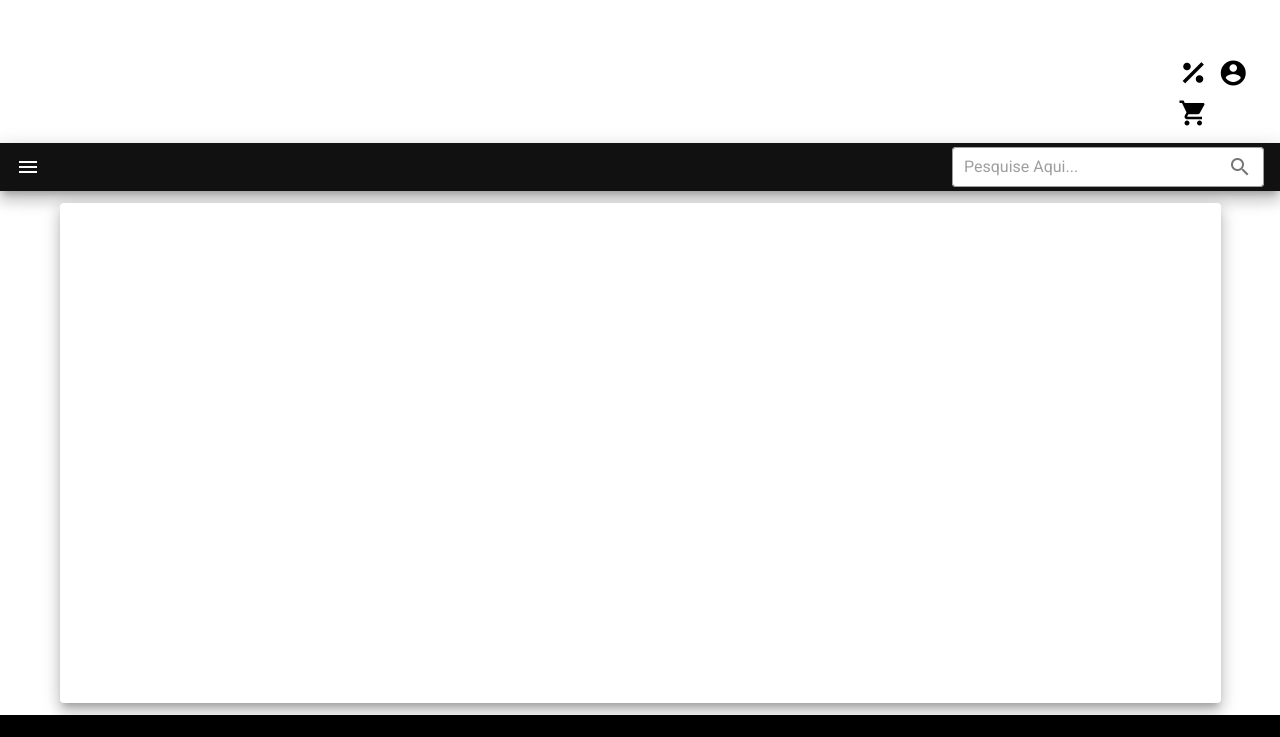
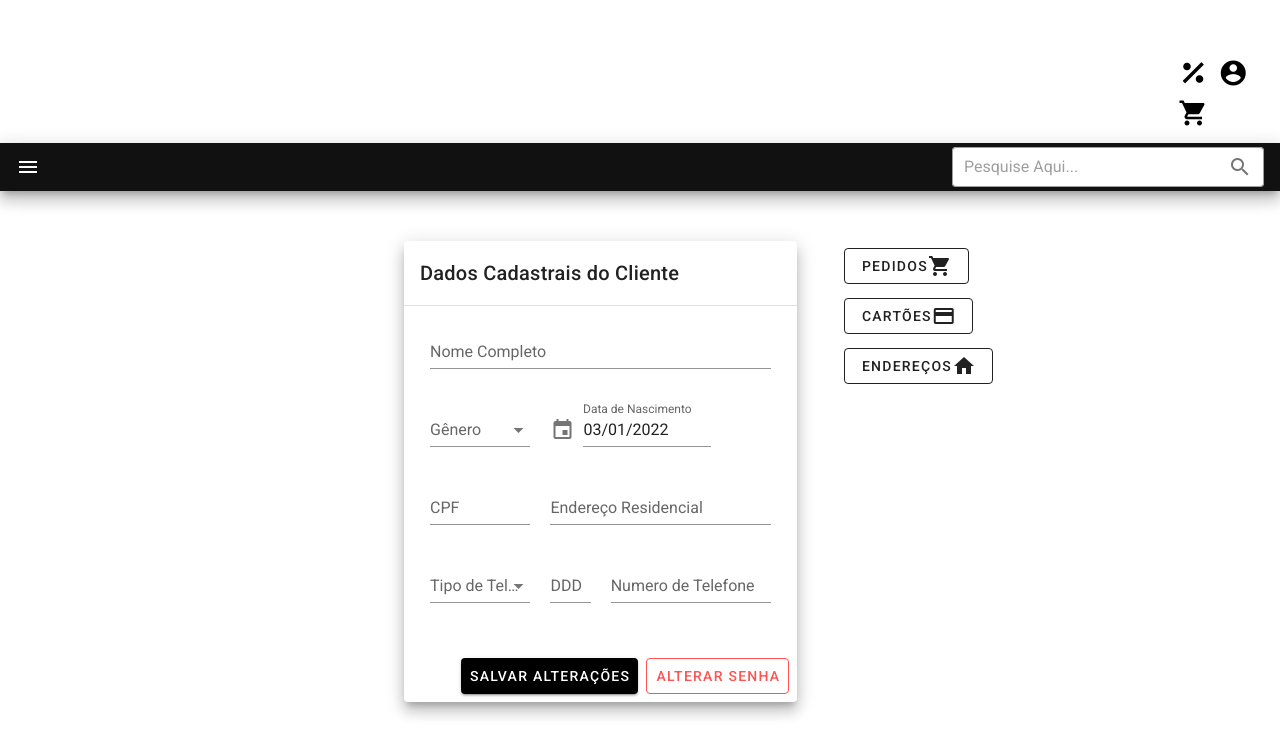
Before and after one commit to KYQPaes/project-les-front-vue, a Vue app: page /cliente in a window 1280 px wide. Shown: the part 197-934 px from the top of the page. Built offline with nearby package versions, Linux system fonts and the light colour scheme.

Commit message:
KRP - Mudanças Clientes

```diff
--- a/src/views/Cliente.vue
+++ b/src/views/Cliente.vue
@@ -1,10 +1,114 @@
 <template>
     <div>
         <Menu />
-        <v-container>
-            <v-card elevation="10" style="height:500px">
+        <div width="100%" style="padding: 50px;">
+            <v-layout>
+                <v-flex xs4 style="margin-left: 30%">
+                    <v-card elevation="10" class="justify-center">
+                        <v-card-title>
+                            Dados Cadastrais do Cliente
+                        </v-card-title>
+                        <v-divider></v-divider>
+                        <v-card-text>
+                            <v-layout>
+                                <v-flex xs12>
+                                    <v-text-field label="Nome Completo"></v-text-field>
+                                </v-flex>
+                            </v-layout>
+                            <v-layout>
+                                <v-flex xs4>
+                                    <v-autocomplete :items="items" label="Gênero"></v-autocomplete>
+                                </v-flex>
+                                <v-flex xs6>
+                                    <v-menu ref="menu1" v-model="menu1" :close-on-content-click="false" transition="scale-transition" offset-y max-width="290px" min-width="auto">
+                                        <template v-slot:activator="{ on, attrs }">
+                                            <v-text-field v-model="dateFormatted" label="Data de Nascimento" persistent-hint prepend-icon="mdi-calendar" v-bind="attrs" @blur="date = parseDate(dateFormatted)" v-on="on"></v-text-field>
+                                        </template>
+                                        <v-date-picker v-model="date" no-title @input="menu1 = false"></v-date-picker>
+                                    </v-menu>
+                                </v-flex>
+                            </v-layout>
+                            <v-layout>
+                                <v-flex xs4>
+                                    <v-text-field type="CPF" label="CPF"/>
+                                </v-flex>
+                                <v-flex xs8>
+                                    <v-text-field type="Endereço Residencial" label="Endereço Residencial"/>
+                                </v-flex>
+                            </v-layout>
+                            <v-layout>
+                                <v-flex xs4>
+                                    <v-autocomplete :items="TipoTelefone" label="Tipo de Telefone"></v-autocomplete>
+                                </v-flex>
+                                <v-flex xs2>
+                                    <v-text-field type="DDD" label="DDD"/>
+                                </v-flex>
+                                <v-flex xs6>
+                                    <v-text-field type="Numero de Telefone" label="Numero de Telefone"/>
+                                </v-flex>
+                            </v-layout>
+                        </v-card-text>
+                        <v-card-actions>
+                            <v-spacer>
+                            </v-spacer>
+                            <v-btn color="black" dark>
+                                Salvar Alterações
+                            </v-btn>
+                            <v-btn outlined color="error"dark>
+                                Alterar Senha
+                            </v-btn>
+                        </v-card-actions>
+                    </v-card>
+                </v-flex>
+                <v-spacer>
+                </v-spacer>
+                <v-flex xs4>
+                    <v-layout style="padding: 7px">
+                        <v-btn @click="openPed" outlined>
+                            Pedidos
+                            <v-icon>
+                                shopping_cart
+                            </v-icon>
+                        </v-btn>
+                    </v-layout>
+                    <v-layout style="padding: 7px">
+                        <v-btn @click="openCard" outlined>
+                            Cartões
+                            <v-icon>
+                                credit_card
+                            </v-icon>
+                        </v-btn>
+                    </v-layout>
+                    <v-layout style="padding: 7px">
+                        <v-btn @click="openEnd" outlined>
+                            Endereços
+                            <v-icon>
+                                home
+                            </v-icon>
+                        </v-btn>
+                    </v-layout>
+                </v-flex>
+            </v-layout>
+        </div>
+
+        <v-dialog width="500" v-model="dialog">
+            <v-card>
+                <v-card-title>
+                    {{title}}
+                </v-card-title>
+                <v-card-text>
+
+                </v-card-text>
+                <v-card-actions>
+                    <v-spacer>
+                    </v-spacer>
+                    <v-btn text color="error">
+                        Fechar
+                    </v-btn>
+                </v-card-actions>
             </v-card>
-        </v-container>
+        </v-dialog>
+
         <Footer />
     </div>
 </template>
@@ -14,13 +118,73 @@ import Menu from '../components/Menu.vue'
 import Footer from '../components/Footer.vue'
 export default {
     name: 'Cliente',
+    data:(vm) => ({
+        items: ["Masculino", "Feminino"],
+        TipoTelefone: ["Residencial", "Móvel"],
+
+        date: new Date(Date.now() - new Date().getTimezoneOffset() * 60000).toISOString().substr(0, 10),
+        dateFormatted: vm.formatDate(new Date(Date.now() - new Date().getTimezoneOffset() * 60000).toISOString().substr(0, 10)),
+        menu1: false,
+        menu2: false,
+
+        dialog: false,
+        title: '',
+    }),
     components: {
         Menu,
         Footer
-    }
+    },
+    computed: {
+        computedDateFormatted() {
+            return this.formatDate(this.date);
+        },
+    },
+
+    watch: {
+        date(val) {
+            this.dateFormatted = this.formatDate(this.date);
+        },
+        dialog(val){
+            if(val){
+
+            }else{
+                this.close();
+            }
+        }
+
+    },
+
+    methods: {
+        formatDate(date) {
+            if (!date) return null;
+
+            const [year, month, day] = date.split("-");
+            return `${month}/${day}/${year}`;
+        },
+
+        parseDate(date) {
+            if (!date) return null;
+
+            const [month, day, year] = date.split("/");
+            return `${year}-${month.padStart(2, "0")}-${day.padStart(2, "0")}`;
+        },
+        openPed(){
+            this.dialog = true;
+            this.title = "Pedidos";
+        },
+        openCard(){
+            this.dialog = true;
+            this.title = "Cartões";
+        },
+        openEnd(){
+            this.dialog = true;
+            this.title = "Endereços";
+        },
+    },
 }
 </script>
-
-<style>
-
+<style scoped>
+.v-text-field {
+  padding: 10px;
+}
 </style>
```
